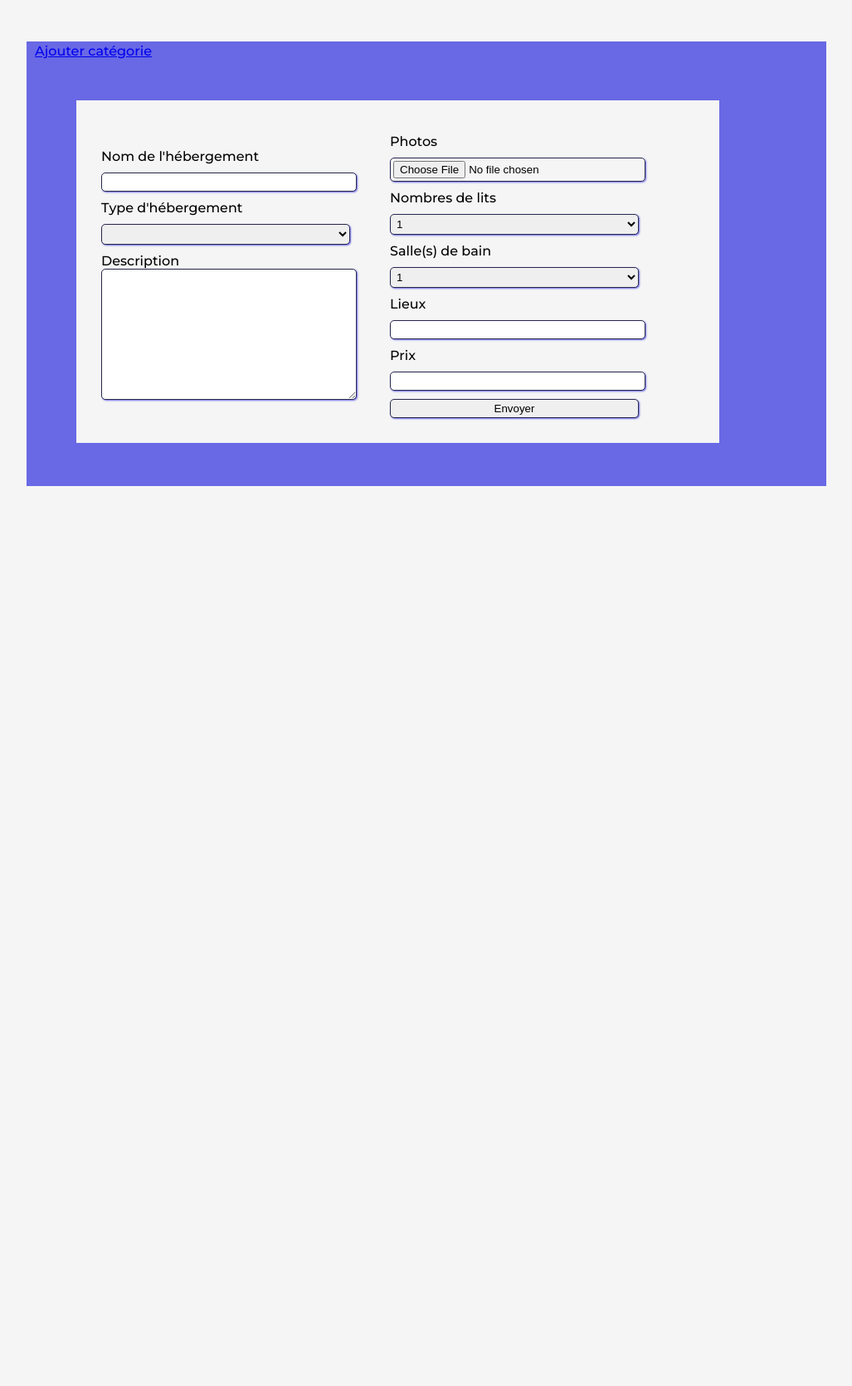
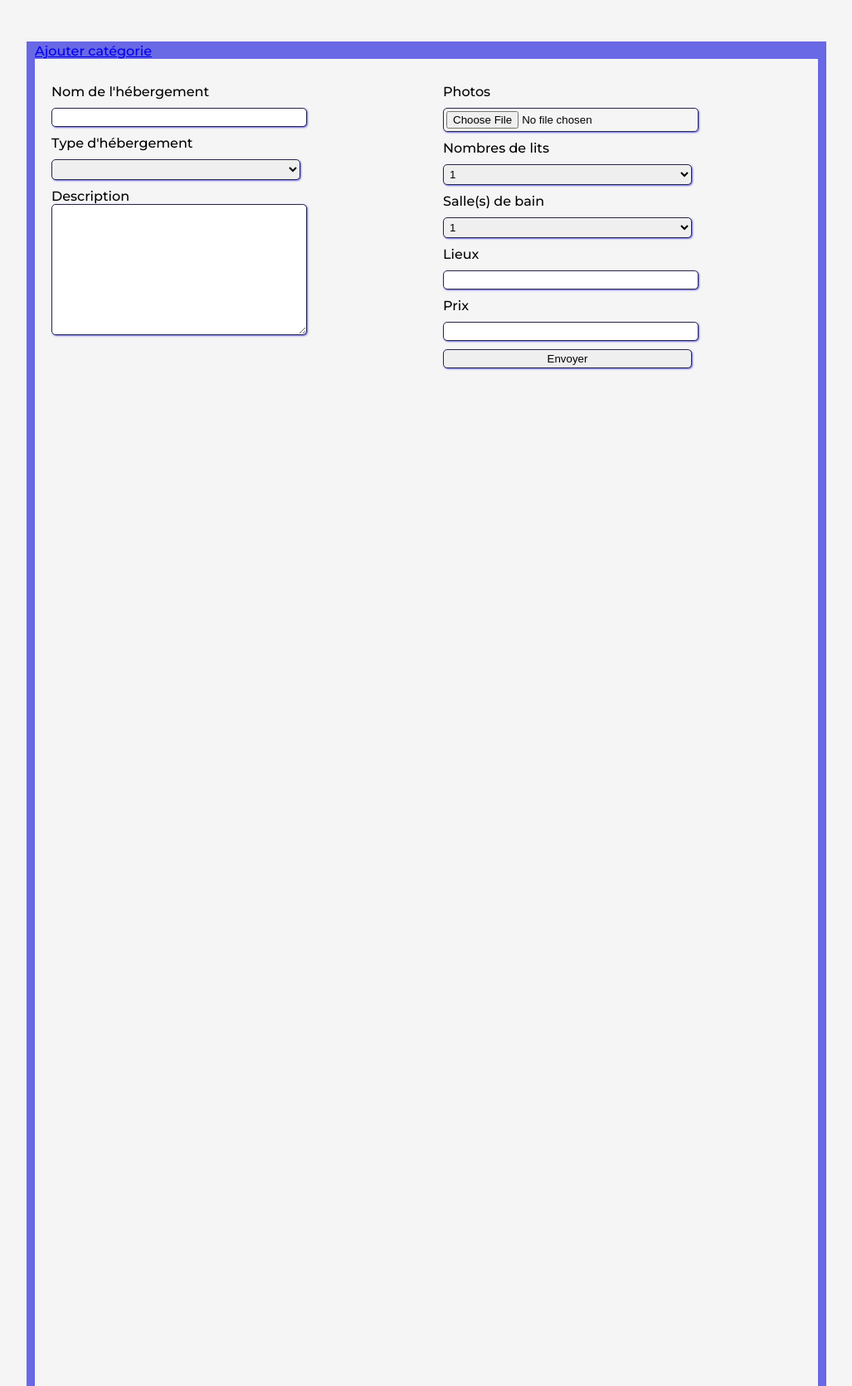
Before and after one commit to Cocci38/reservation_gite, a PHP site: page /ajout_hebergement.php in a window 1280 px wide. Shown: the part 249-1920 px from the top of the page at 83% size, without its empty margins (126-1153 px from the left). Before the commit the page ends 835 px from the top, so only its background shows below. Run offline with PHP 8.4, Linux system fonts and the light colour scheme; data that the repository does not hold is empty; some libraries are stand-ins or nearby versions.

Commit message:
crud update ok

```diff
--- a/CSS/style.admin.css
+++ b/CSS/style.admin.css
@@ -62,16 +62,14 @@ img {
 }
 
 form {
-  width: 80%;
-  margin: 50px;
-  display: flex;
-  flex-direction: row;
-  align-items: center;
-  padding: 10px;
+  display: grid;
+  grid-template-columns: repeat(2, 1fr);
+  grid-template-rows: repeat(8, 1fr);
+  grid-template-areas: "a a" "b c";
+  height: auto;
   background-color: #f5f5f5;
 }
-
-label {
+form label {
   margin-top: 10px;
   display: block;
 }
--- a/CSS/style.admin.scss
+++ b/CSS/style.admin.scss
@@ -85,21 +85,24 @@ img {
 
 
 form {
-  width  : 80%;
-  margin : 50px;
-  display: flex;
-  flex-direction: row ;
-  align-items: center;
-  padding: 10px;
+  display: grid;
+  grid-template-columns: repeat(2, 1fr) ;
+  grid-template-rows: repeat(8, 1fr) ;
+  grid-template-areas: "a a"
+                       "b c"
+                       ;
+  height: auto;
   background-color: $color-light;
+
+
+  label {
+    margin-top:10px;
+    display:block;
+    }
 
 
 }
 
-label {
-  margin-top:10px;
-  display:block;
-  }
 
   input, textarea, select {
     padding:3px;
@@ -184,7 +187,6 @@ margin-top: 15px;
     }
   }
 
-
   .btn-crud {
 grid-area: i ;
 background-color: black;
```
Also changed, not shown: Administrateur/modifier.hebergement.php (+14 -12 lines), Administrateur/modifier.php (+23 -8 lines), images/hotel-601327_1920.jpg (added), images/maison.jpg, images/pexels-chris-goodwin-32870 (1).jpg.
